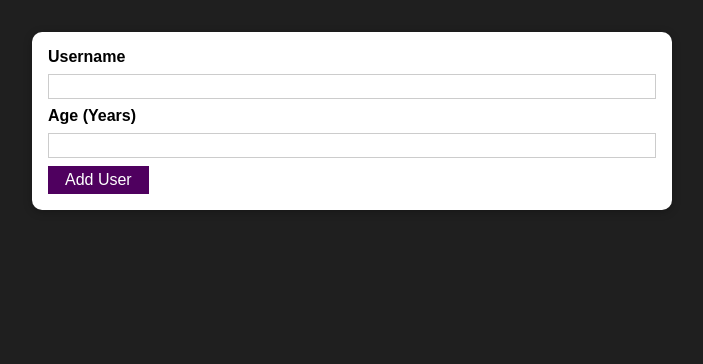
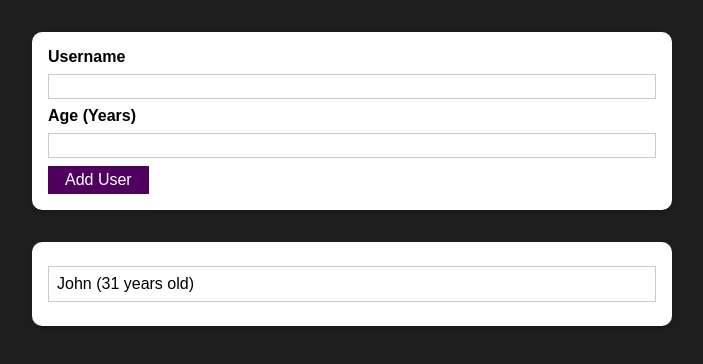
Before and after one commit to ArturAbdullin/user-tracker, a React (Create React App) app: page / in a window 1280 px wide. Shown: the top 364 px of the page, without its empty margins (288-991 px from the left). Built offline with nearby package versions, Linux system fonts and the light colour scheme.

Commit message:
feat: add UserList component and AppUser data type

```diff
--- a/src/App.tsx
+++ b/src/App.tsx
@@ -1,5 +1,7 @@
 import React from "react";
 import AddUser from "./components/Users/AddUser";
+import UsersList from "./components/Users/UsersList";
+import { AppUser } from "./models/appUser";
 
 import "./index.css";
 
@@ -7,6 +9,7 @@ function App() {
   return (
     <>
       <AddUser />
+      <UsersList users={[new AppUser('John', 31)]} />
     </>
   );
 }
--- /dev/null
+++ b/src/components/Users/UsersList.module.css
@@ -0,0 +1,16 @@
+.users {
+  margin: 2rem auto;
+  width: 90%;
+  max-width: 40rem;
+}
+
+.users ul {
+  list-style: none;
+  padding: 1rem;
+}
+
+.users li {
+  border: 1px solid #ccc;
+  margin: 0.5rem 0;
+  padding: 0.5rem;
+}
--- /dev/null
+++ b/src/components/Users/UsersList.tsx
@@ -0,0 +1,24 @@
+import React, { FC } from "react";
+import styles from "./UsersList.module.css";
+import Card from "../UI/Card";
+import { AppUser } from "../../models/appUser";
+
+type UsersListProps = {
+  users: AppUser[];
+};
+
+const UsersList: FC<UsersListProps> = (props) => {
+  return (
+    <Card className={styles.users}>
+      <ul>
+        {props.users.map((user) => (
+          <li key={user.id}>
+            {user.name} ({user.age} years old)
+          </li>
+        ))}
+      </ul>
+    </Card>
+  );
+};
+
+export default UsersList;
--- /dev/null
+++ b/src/models/appUser.ts
@@ -0,0 +1,10 @@
+export class AppUser {
+  name: string;
+  age: number;
+  id: number;
+  constructor(name: string, age: number, id: number = Math.random()) {
+    this.name = name;
+    this.age = age;
+    this.id = id;
+  }
+}
```
